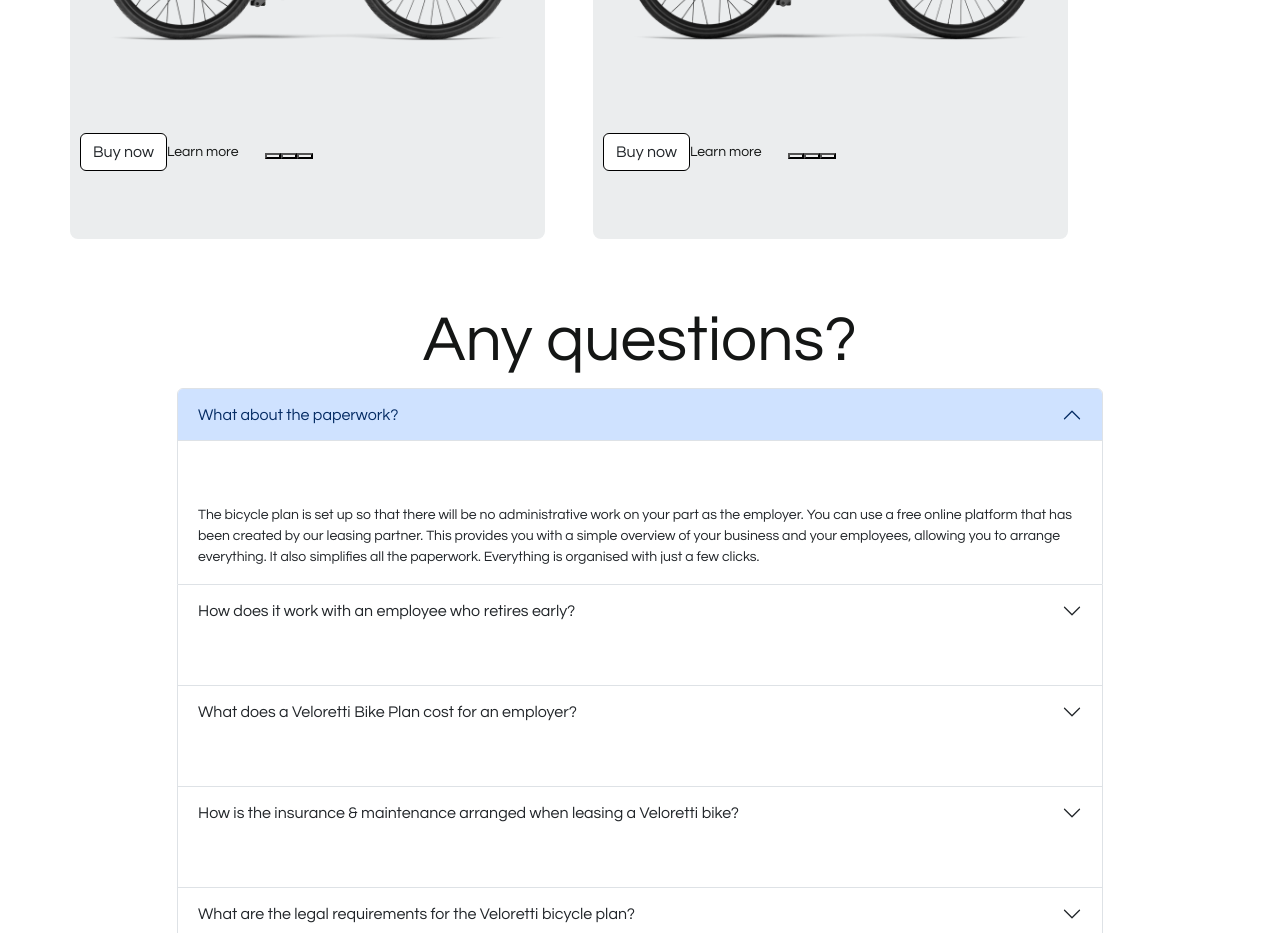
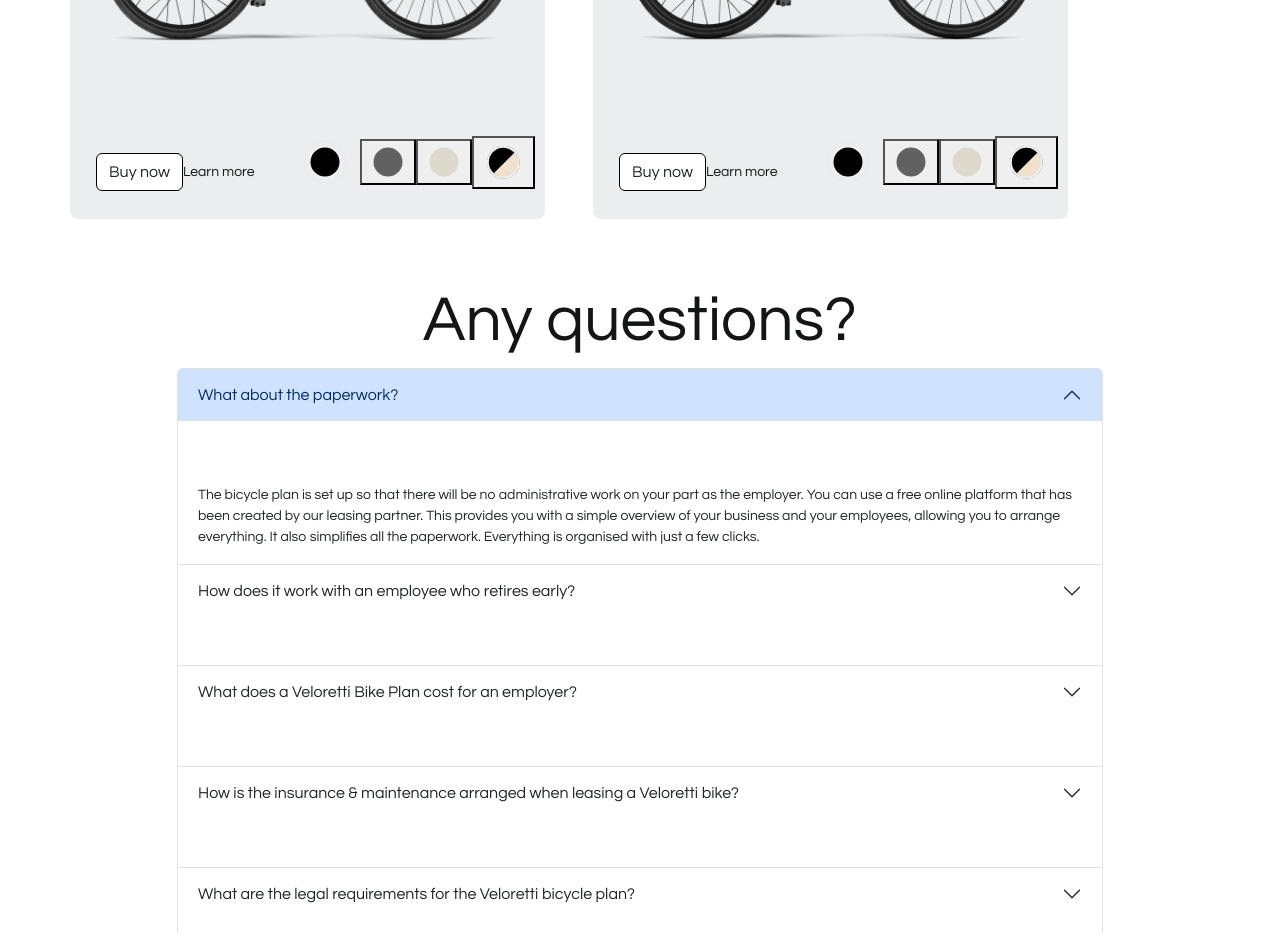
Before and after one commit to kresimircina/projekt, a React (Create React App) app: page / in a window 1280 px wide. Shown: the part 4200-5133 px from the top of the page. Built offline with nearby package versions, Linux system fonts and the light colour scheme.

Commit message:
dorađeno

```diff
--- a/src/pages/Home.js
+++ b/src/pages/Home.js
@@ -141,16 +141,18 @@ const Home = () => {
               <div className="slider align-items-center">
                 <img src="img/bikeace.png" alt="Bike"/>
               </div>
-              <div className="options-row mb-5">
+              <div className="options-row mb-2 d-flex align-items-end ms-3">
+                  <div className="action pb-0">
                     <a href="#!" className="btn buy-now border-black bg-white">Buy now</a>
                     <a href="#!" className="learn-more">Learn more</a>
-                <span className="colorbtn-active"><button type="button" className="btn btn-crn"></button>
+                  </div>
+                  <div className="choice">
+                    <span className="colorbtn-active"><button type="button" className="btn btn-crn"><img src="img/btn1.svg" alt="btn1"/></button>
                     </span>
-                <span className="colorbtn"><button type="button" className="btn-siv"></button></span>
-                <span className="colorbtn"><button type="button" className="btn-bez"></button></span>
-                <span className="colorbtn"><button type="button" className="btn-mix"></button></span>
-
-
+                    <span className="colorbtn"><button type="button" className="btn-siv"><img src="img/btn2.svg" alt="btn2"/></button></span>
+                    <span className="colorbtn"><button type="button" className="btn-bez"><img src="img/btn3.svg" alt="btn3"/></button></span>
+                    <span className="colorbtn"><button type="button" className="btn-mix"><img src="img/btn4.svg" alt="btn4"/></button></span>
+                  </div>
               </div>
             </div>
           </div>
@@ -164,14 +166,18 @@ const Home = () => {
               <div className="slider">
                 <img src="img/bikeivy.png" alt="Bike"/>
               </div>
-              <div className="options-row mb-5">
+              <div className="options-row mb-2 d-flex align-items-end ms-3">
+                  <div className="action pb-0">
                     <a href="#!" className="btn buy-now border-black bg-white">Buy now</a>
                     <a href="#!" className="learn-more">Learn more</a>
-                <span className="colorbtn-active"><button type="button" className="btn btn-crn"></button>
+                  </div>
+                  <div className="choice">
+                    <span className="colorbtn-active"><button type="button" className="btn btn-crn"><img src="img/btn1.svg" alt="btn1"/></button>
                     </span>
-                <span className="colorbtn"><button type="button" className="btn-siv"></button></span>
-                <span className="colorbtn"><button type="button" className="btn-bez"></button></span>
-                <span className="colorbtn"><button type="button" className="btn-mix"></button></span>
+                    <span className="colorbtn"><button type="button" className="btn-siv"><img src="img/btn2.svg" alt="btn2"/></button></span>
+                    <span className="colorbtn"><button type="button" className="btn-bez"><img src="img/btn3.svg" alt="btn3"/></button></span>
+                    <span className="colorbtn"><button type="button" className="btn-mix"><img src="img/btn4.svg" alt="btn4"/></button></span>
+                  </div>
               </div>
             </div>
           </div>
```
Lines whose indentation alone changed are shown as unchanged.
